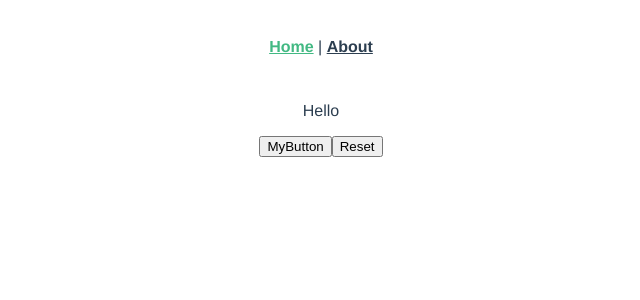
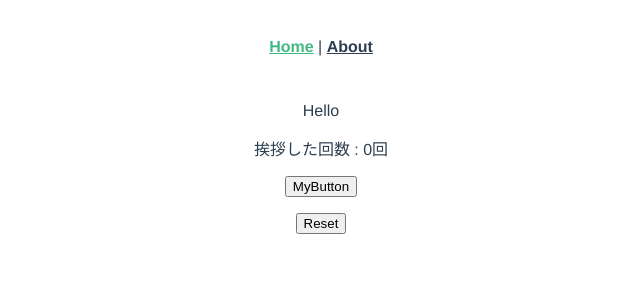
Before and after one commit to TakuyaTaniguchi/vue-ts-template, a Vue app: page / in a window 1280 px wide. Shown: the top 300 px of the page, without its empty margins (319-959 px from the left). Built offline with nearby package versions, Linux system fonts and the light colour scheme.

Commit message:
Update lint setting

```diff
--- a/src/components/MyButton.vue
+++ b/src/components/MyButton.vue
@@ -7,15 +7,19 @@ import { Component, Emit, Prop, Vue } from "vue-property-decorator";
 
 @Component
 export default class MyButton extends Vue {
+  private count: number = 0;
+
   @Prop()
   public greet?: string;
 
+  // 引数を追加しました
   @Emit()
-  public clicked() {}
+  public click(count: number) {}
 
   public onClick() {
     alert(this.greet);
-    this.clicked();
+    this.count++;
+    this.click(this.count);
   }
 }
 </script>
--- a/src/components/ResetButton.vue
+++ b/src/components/ResetButton.vue
@@ -7,14 +7,17 @@ import { Component, Emit, Prop, Vue } from "vue-property-decorator";
 
 @Component
 export default class ResetButton extends Vue {
-  @Prop({ required: true })
-  public initialValue!: string;
+  private initialValue!: string;
 
-  /** モデルバインドのために記述必須 */
   @Prop()
   public value!: string;
 
-  /** モデルバインドのために記述必須 */
+  /** ライフサイクルフック */
+  public created() {
+    console.log(this.value);
+    this.initialValue = this.value;
+  }
+
   @Emit()
   public input(value: string) {}
 
--- a/src/views/Home.vue
+++ b/src/views/Home.vue
@@ -1,8 +1,13 @@
 <template>
   <div class="home">
     <p>{{ greetText }}</p>
-    <MyButton :greet="greetText" @clicked="onMyButtonClicked"></MyButton>
-    <ResetButton initialValue="Hello" v-model="greetText"></ResetButton>
+    <p>挨拶した回数 : {{ count }}回</p>
+    <p>
+      <MyButton :greet="greetText" @click="onMyButtonClick"></MyButton>
+    </p>
+    <p>
+      <ResetButton v-model="greetText"></ResetButton>
+    </p>
   </div>
 </template>
 
@@ -13,14 +18,17 @@ import ResetButton from "@/components/ResetButton.vue";
 
 @Component({
   components: {
-    MyButton,
-    ResetButton
+    ResetButton,
+    MyButton
   }
 })
 export default class Home extends Vue {
+  private count: number = 0;
   public greetText: string = "Hello";
 
-  public onMyButtonClicked() {
+  public onMyButtonClick(count: number) {
+    // ← 引数で受け取る
+    this.count = count;
     this.greetText = "こんにちは";
   }
 }
```
Also changed, not shown: package.json (+11 -1 lines).
